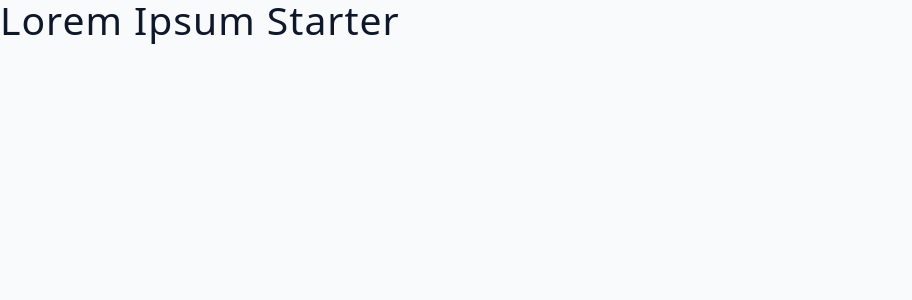
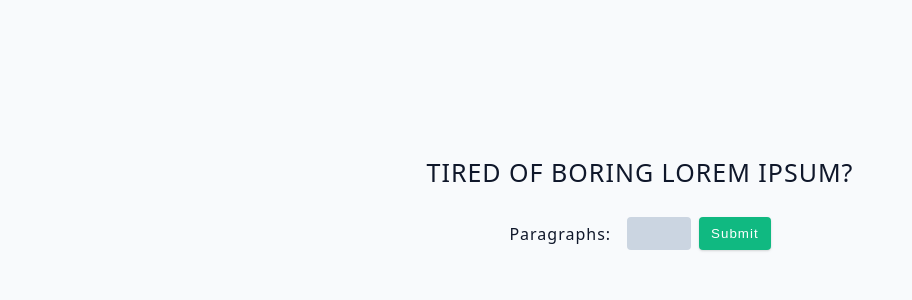
Before and after one commit to mslysz/Lorem-ipsum-app, a React (Vite) app: page / in a window 1280 px wide. Shown: the top 300 px of the page, without its empty margins (0-912 px from the left). Built offline with nearby package versions, Linux system fonts and the light colour scheme.

Commit message:
added the form structure in jsx,

```diff
--- a/src/App.jsx
+++ b/src/App.jsx
@@ -3,6 +3,29 @@ import { useState } from 'react';
 const App = () => {
   const [count, setCount] = useState(1);
 
-  return <h2>Lorem Ipsum Starter</h2>;
+  const handleChange = (e) => {
+    e.preventDefault();
+  };
+
+  return (
+    <div className='section-center'>
+      <h4 className='title'>tired of boring lorem ipsum?</h4>
+      <form className='lorem-form' action=''>
+        <p>Paragraphs:</p>
+        <label htmlFor='number' className='form-label'></label>
+        <input
+          type='number'
+          className='form-input'
+          id='number'
+          onChange={handleChange}
+          min={1}
+          max={8}
+        />
+        <button type='submit' className='btn'>
+          Submit
+        </button>
+      </form>
+    </div>
+  );
 };
 export default App;
```
